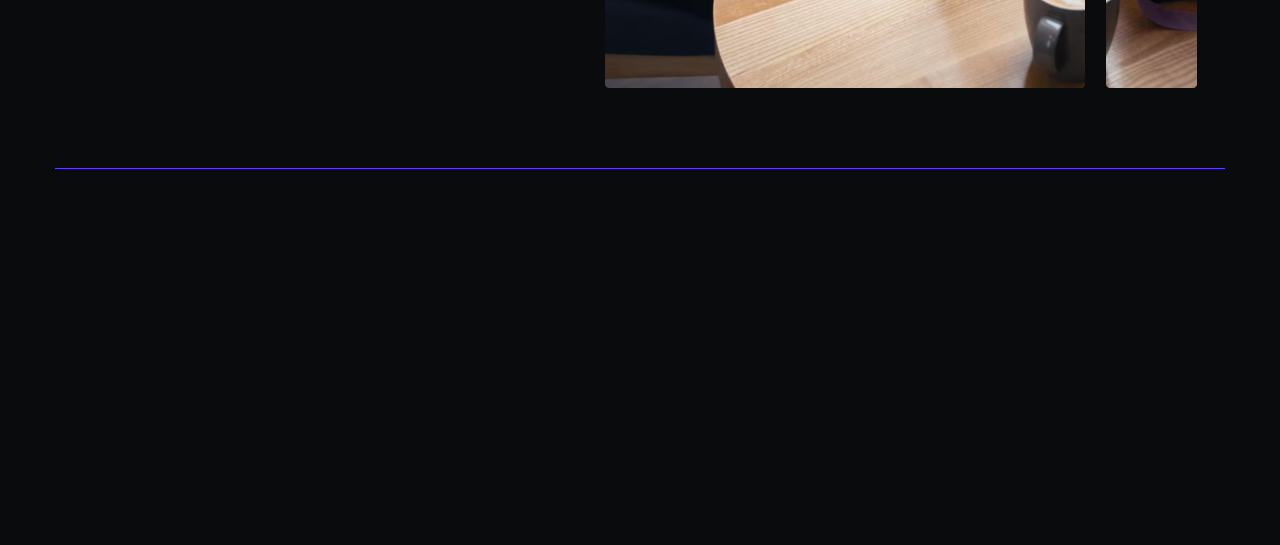
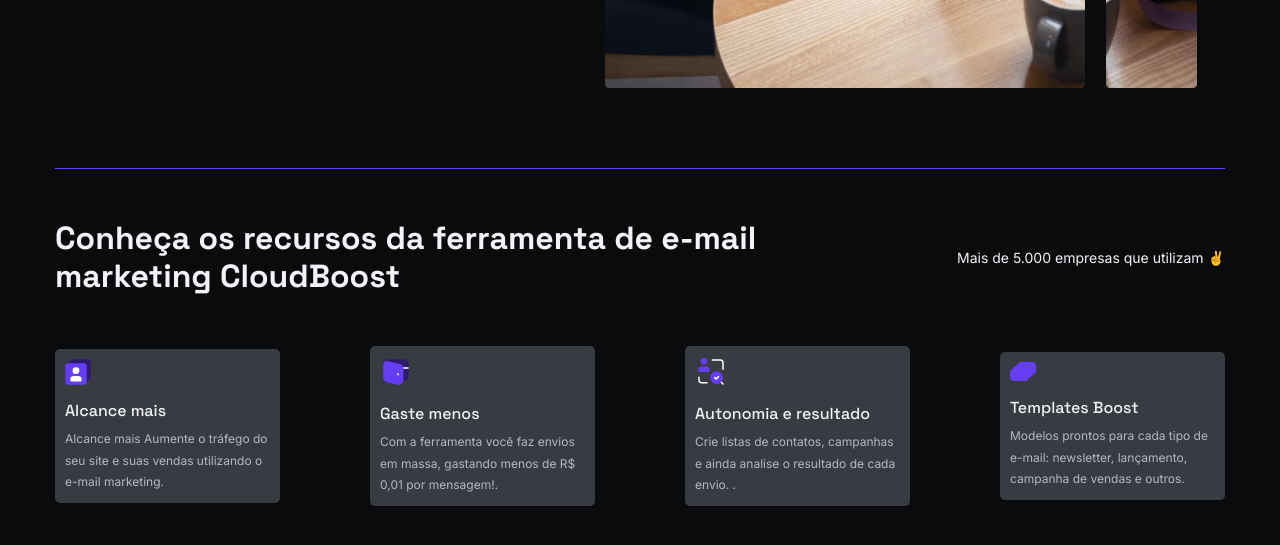
Before and after one commit to menesesdev/CloudBoost, a plain HTML site: page index.html in a window 1280 px wide. Shown: the part 667-1212 px from the top of the page. Before the commit the page ends 836 px from the top, so only its background shows below. Drawn offline with Linux system fonts and the light colour scheme.

Commit message:
Finalizando a section recursos

```diff
--- a/index.html
+++ b/index.html
@@ -69,5 +69,50 @@
         </div>
       </div>
     </section>
+
+    <section class="section-recursos">
+      <div class="container">
+        <div class="top-texto">
+          <h4>
+            Conheça os recursos da ferramenta de e-mail marketing CloudBoost
+          </h4>
+          <p>Mais de 5.000 empresas que utilizam ✌️</p>
+        </div>
+        <div class="cards-recursos">
+          <div class="card-recurso">
+            <img src="/img/icon-alcance-mais.svg" alt="Alcance mais" />
+            <h5>Alcance mais</h5>
+            <p>
+              Alcance mais Aumente o tráfego do seu site e suas vendas
+              utilizando o e-mail marketing.
+            </p>
+          </div>
+          <div class="card-recurso">
+            <img src="/img/icon-gaste-menos.svg" alt="Gaste menos" />
+            <h5>Gaste menos</h5>
+            <p>
+              Com a ferramenta você faz envios em massa, gastando menos de R$
+              0,01 por mensagem!.
+            </p>
+          </div>
+          <div class="card-recurso">
+            <img src="/img/icon-autonomia.svg" alt="Autonomia" />
+            <h5>Autonomia e resultado</h5>
+            <p>
+              Crie listas de contatos, campanhas e ainda analise o resultado de
+              cada envio. .
+            </p>
+          </div>
+          <div class="card-recurso">
+            <img src="/img/icon-template.svg" alt="Templates" />
+            <h5>Templates Boost</h5>
+            <p>
+              Modelos prontos para cada tipo de e-mail: newsletter, lançamento,
+              campanha de vendas e outros.
+            </p>
+          </div>
+        </div>
+      </div>
+    </section>
   </body>
 </html>
--- a/scss/_components.scss
+++ b/scss/_components.scss
@@ -38,7 +38,7 @@
   padding: 10px;
   background: $gray-800;
   border-radius: 5px;
-  .icon {
+  img {
     margin-bottom: 16px;
   }
   h5 {
--- /dev/null
+++ b/scss/_section-recursos.scss
@@ -0,0 +1,17 @@
+.section-recursos {
+  margin-top: 5rem;
+  .container {
+    border-bottom: 1px solid $purple-10;
+    .top-texto {
+      margin-bottom: 5rem;
+      @include displayflex-center-justifybetween;
+      h4 {
+        max-width: 750px;
+      }
+    }
+    .cards-recursos {
+      @include displayflex-center-justifybetween;
+      margin-bottom: 5rem;
+    }
+  }
+}
--- a/scss/main.scss
+++ b/scss/main.scss
@@ -7,3 +7,4 @@
 @import 'components';
 @import 'header';
 @import 'section-hero';
+@import 'section-recursos';
```
Also changed, not shown: css/main.min.css, 1 other file.
